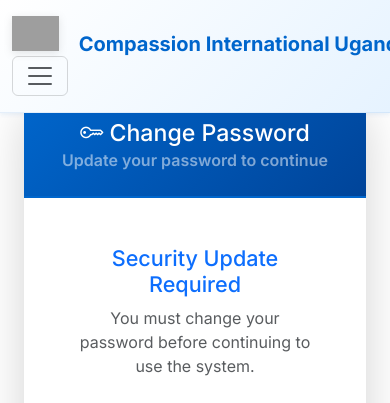
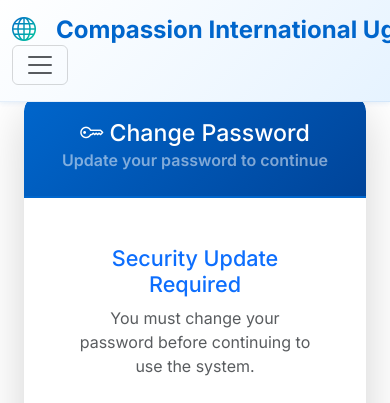
Before and after one commit to Nathan9799/letterflow-compassion-uganda, a Django app: page /accounts/password_change/ in a window 390 px wide. Shown: the top 403 px of the page. Run offline with Django 5.2, Linux system fonts and the light colour scheme; the visitor is signed in with stand-in values (Sample User, id 1); some libraries are stand-ins or nearby versions; grey boxes are pictures that could not be loaded.

Commit message:
Fix navbar duplication: remove duplicate CSS rules and use icon temporarily

```diff
--- a/templates/base.html
+++ b/templates/base.html
@@ -461,14 +461,6 @@
 
         /* Responsive Design */
         @media (max-width: 768px) {
-            .navbar-brand {
-                font-size: 1.25rem;
-            }
-
-            .navbar-brand i {
-                font-size: 1.5rem;
-            }
-
             .main-content {
                 padding: 1rem 0;
             }
@@ -521,7 +513,8 @@
     <nav class="navbar navbar-expand-lg navbar-light fixed-top">
         <div class="container">
             <a class="navbar-brand" href="{% if user.is_authenticated %}{% url 'shipping:dashboard' %}{% else %}#{% endif %}">
-                <img src="{% static 'images/compassion_logo-removebg-preview.png' %}" alt="Compassion International Uganda" class="navbar-logo me-2" style="height: 35px; width: auto;">
+                <!-- TODO: Add compassion_logo-removebg-preview.png to static/images/ folder -->
+                <i class="bi bi-globe text-primary me-2" style="font-size: 1.5rem;"></i>
                 <span>Compassion International Uganda</span>
             </a>
 
```
